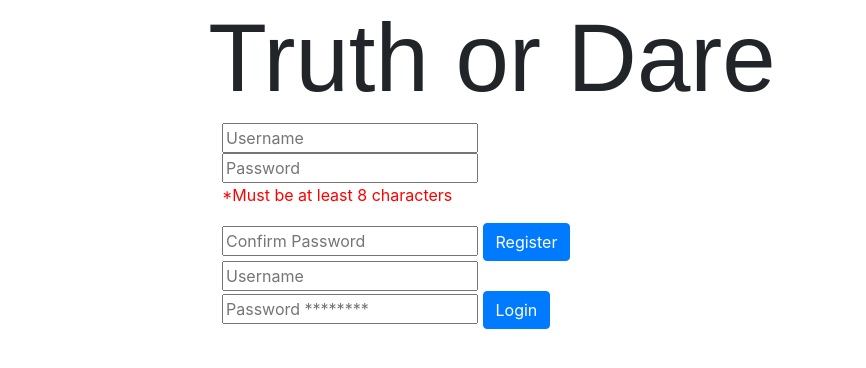
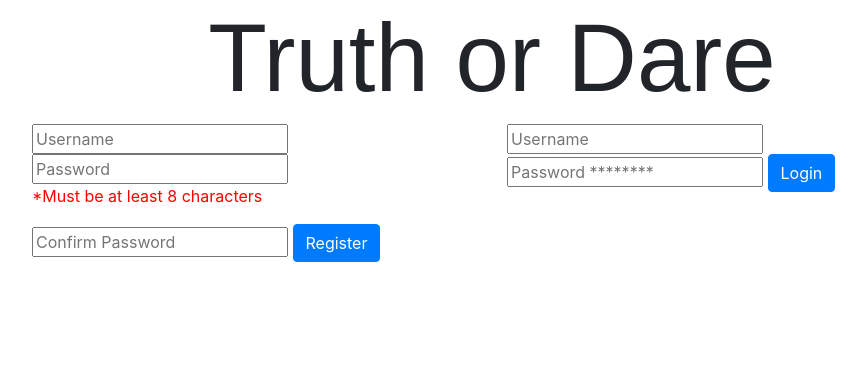
Before and after one commit to shamikalashawn/truthordare, a Django app: page / in a window 1280 px wide. Shown: the top 368 px of the page, without its empty margins (148-1014 px from the left). Run offline with Django 3.2, Linux system fonts and the light colour scheme; parts of the project's set-up code (start-up, migrations or seed data) failed here and were passed over; some libraries are stand-ins or nearby versions.

Commit message:
updated responsiveness of index logreg html file for mobile

```diff
--- a/game/apps/LogReg/templates/LogReg/index.html
+++ b/game/apps/LogReg/templates/LogReg/index.html
@@ -10,16 +10,23 @@
   <body>
     <h1>Truth or Dare</h1>
     <div class="container">
-      {% if messages %}
-      {% for message in messages %}
-      <p>{{message}}</p>
-      {% endfor %}
-      {% endif %}
       <div class="row">
-        <div class="col-lg-3">
+        <div class="col-lg-3, col-sm-1">
 
         </div>
-        <div class="col-lg-4">
+        <div class="col-lg-4, col-sm-8">
+          {% if messages %}
+          {% for message in messages %}
+          <p>{{message}}</p>
+          {% endfor %}
+          {% endif %}
+        </div>
+      </div>
+      <div class="row">
+        <div class="col-lg-2, col-sm-1">
+
+        </div>
+        <div class="col-lg-4, col-sm-5">
           <form action="{% url 'logreg:register' %}" method="post">
             {% csrf_token %}
             <input type="text" name="username" placeholder="Username">
@@ -29,12 +36,7 @@
             <button class="btn btn-primary" type="submit" name="attempt" value="register">Register</button>
           </form>
         </div>
-      </div>
-      <div class="row">
-        <div class="col-lg-3">
-
-        </div>
-        <div class="col-lg-4">
+        <div class="col-lg-4, col-sm-5">
           <form action="{% url 'logreg:login' %}" method="post">
             {% csrf_token %}
             <input type="text" name="username" placeholder="Username">
@@ -42,6 +44,9 @@
             <button type="submit" name="attempt" value="login" class='btn btn-primary'>Login</button>
           </form>
         </div>
+        <div class="col-lg-2, col-sm-1">
+
+        </div>
       </div>
     </div>
   </body>
```
